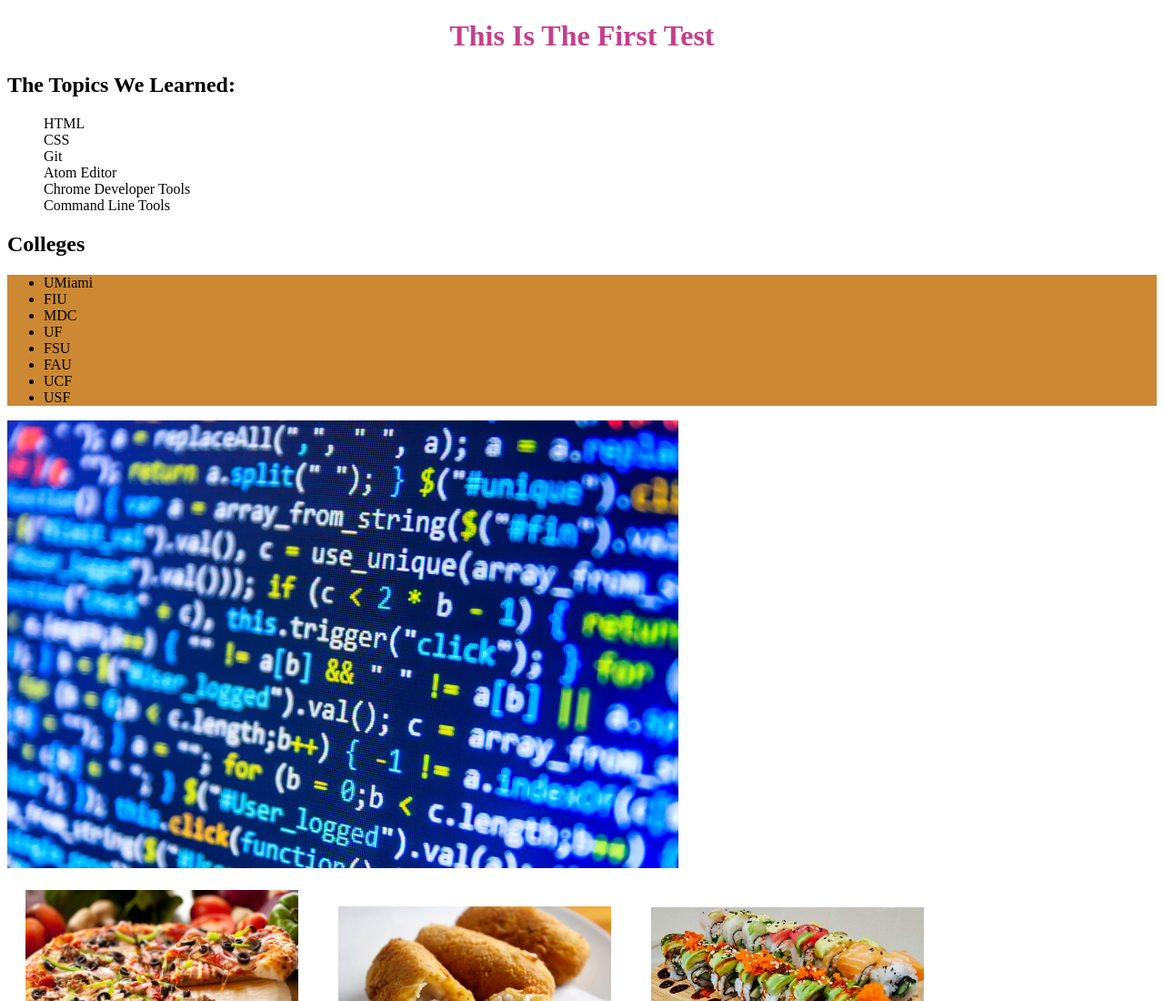
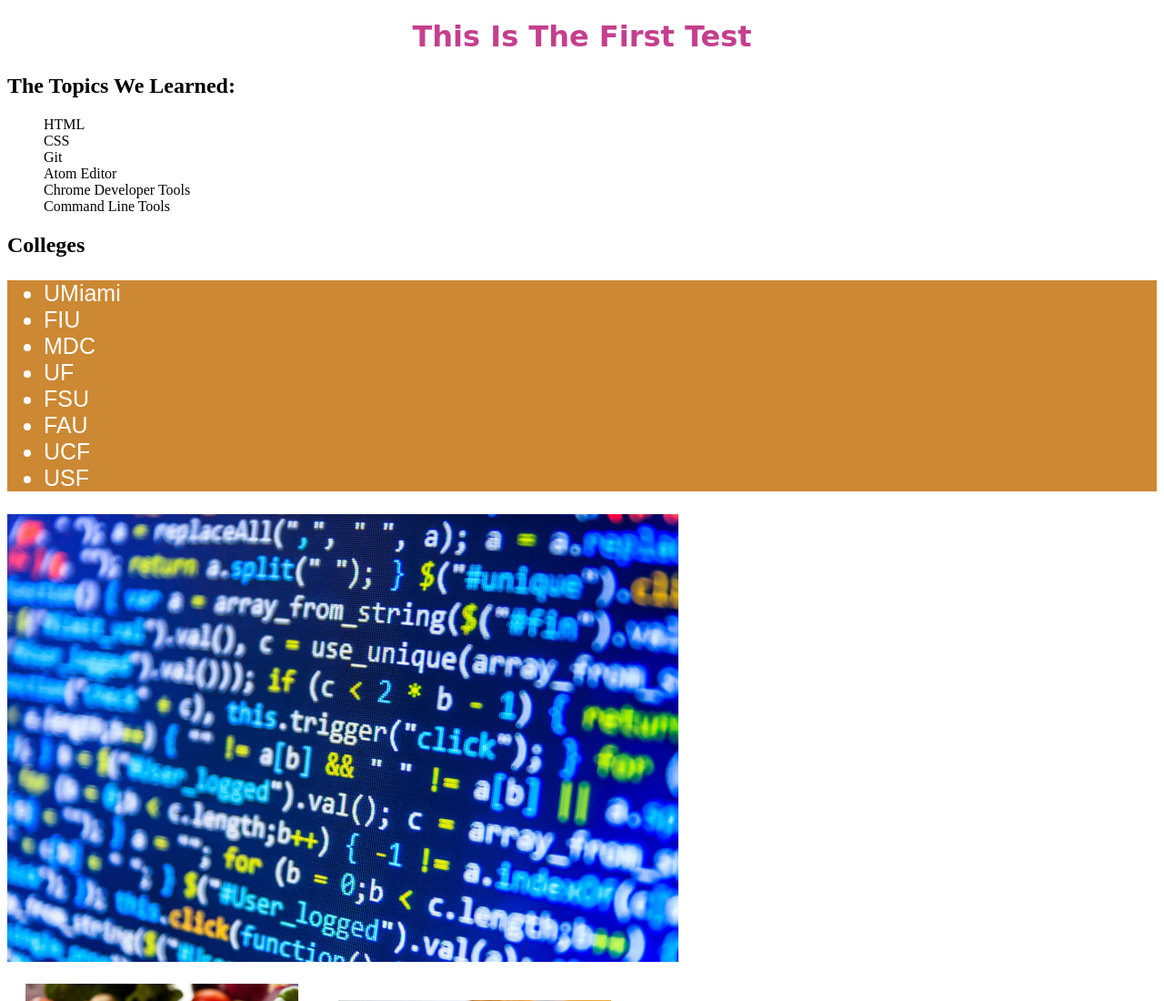
Before and after one commit to YairMassri/web1010-test-1, a plain HTML site: page index.html in a window 1280 px wide. Shown: the top 1100 px of the page at 91% size. Drawn offline with Linux system fonts and the light colour scheme.

Commit message:
completed the test

```diff
--- a/main.css
+++ b/main.css
@@ -1,17 +1,35 @@
+/* Q1 */
 h1 {
     color: rgb(197, 63, 141);
+
+    /* Extra.. */
     text-align: center;
+    font-family: cursive;
 }
+/* Q2 */
 .colleges{
     background: #c83;
+
+    /* Extra.. */
+    color: #ffffff;
+    font-family: fantasy;
+    font-size: 25px;
 }
+/* Q3 */
 .topics{
     list-style-type: none;
 }
+/* Q4 */
 figure img{
     max-width: 300px;
 }
+/* Q5 */
 figure{
     display: inline-block;
+}
+/* Q6 */
+figure{
     margin: 20px 20px 20px 20px;
 }
+/* Q7 */
+/* i did on the html page.. */
```
